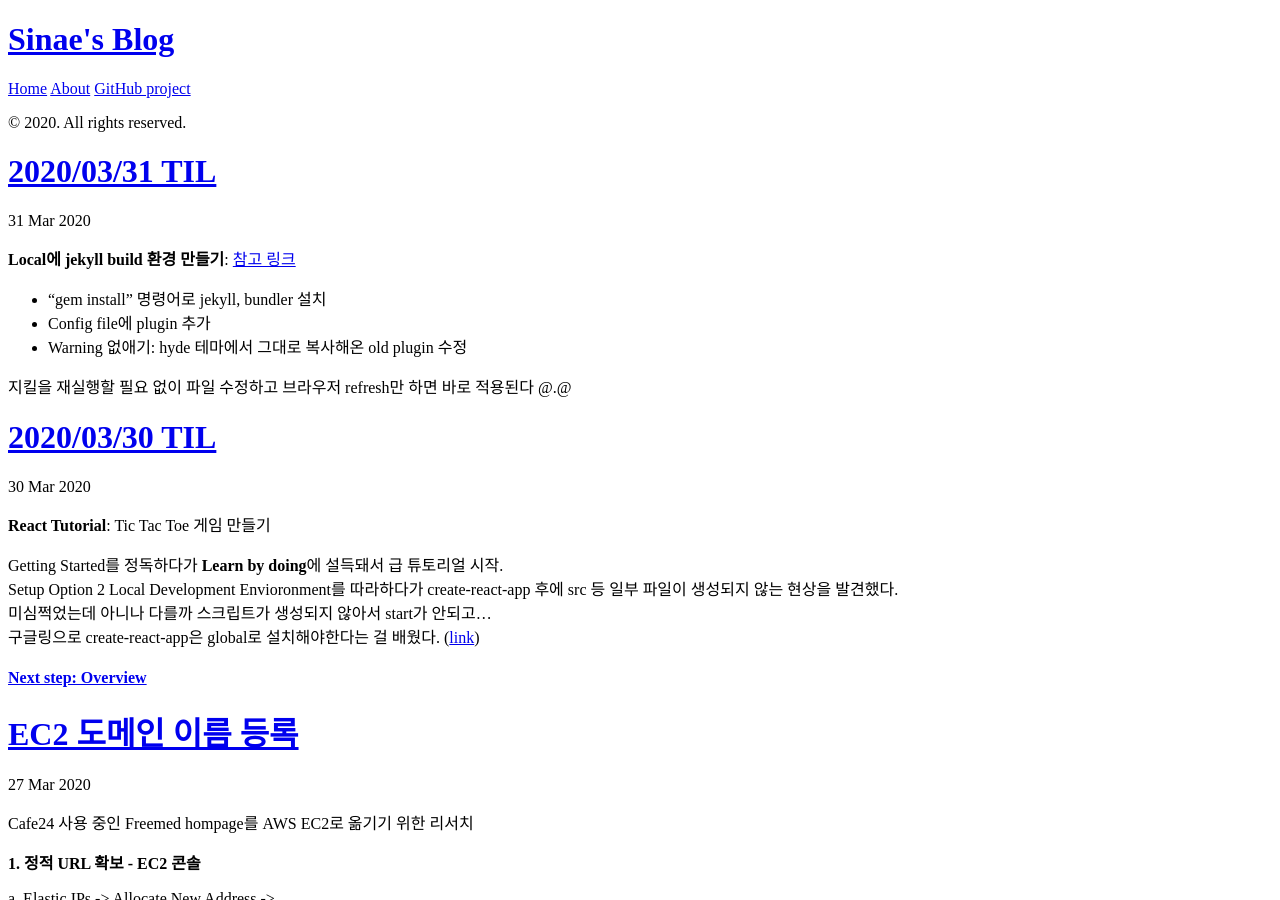
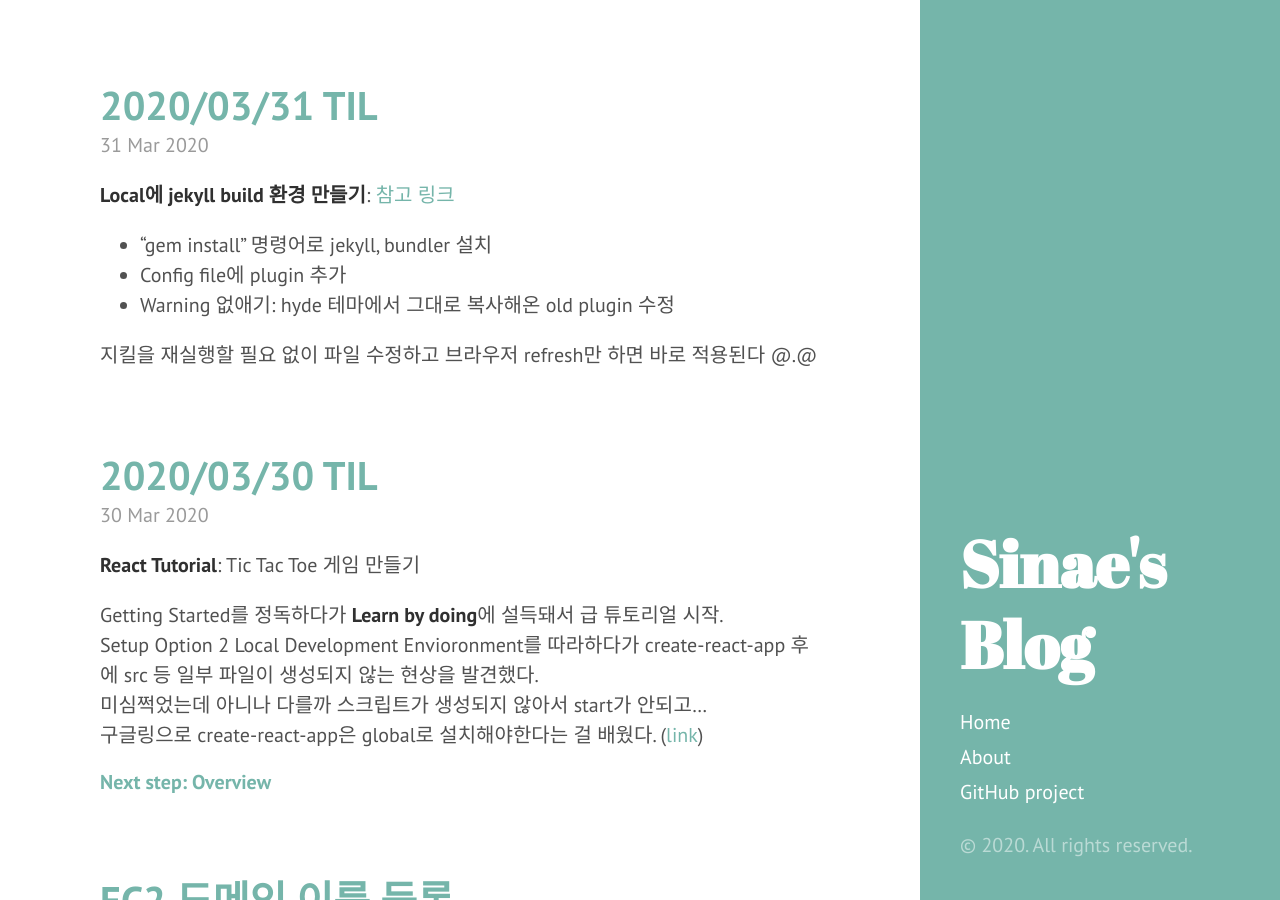
Before and after one commit to sinae-hong/log, a Jekyll site: the page built from index.html, in a window 1280 px wide and 900 px high. Built offline with Jekyll 4.4.1, drawn with Linux system fonts in a browser that asks for light colours; the list of posts is cut into pages by our own code.

Commit message:
fix wrong reference address

```diff
--- a/_config.yml
+++ b/_config.yml
@@ -9,7 +9,7 @@ title:            Sinae's Blog
 tagline:          ''
 description:      ''
 url:              http://sinae-hong.github.io
-baseurl:          '/'
+baseurl:
 
 author:
   name:           'Sinae Hong'
--- a/_includes/head.html
+++ b/_includes/head.html
@@ -15,14 +15,14 @@
   </title>
 
   <!-- CSS -->
-  <link rel="stylesheet" href="{{ site.baseurl }}public/css/poole.css">
-  <link rel="stylesheet" href="{{ site.baseurl }}public/css/syntax.css">
-  <link rel="stylesheet" href="{{ site.baseurl }}public/css/hyde.css">
+  <link rel="stylesheet" href="{{ site.baseurl }}/public/css/poole.css">
+  <link rel="stylesheet" href="{{ site.baseurl }}/public/css/syntax.css">
+  <link rel="stylesheet" href="{{ site.baseurl }}/public/css/hyde.css">
   <link rel="stylesheet" href="http://fonts.googleapis.com/css?family=PT+Sans:400,400italic,700|Abril+Fatface">
 
   <!-- Icons -->
-  <link rel="apple-touch-icon-precomposed" sizes="144x144" href="{{ site.baseurl }}public/apple-touch-icon-144-precomposed.png">
-                                 <link rel="shortcut icon" href="{{ site.baseurl }}public/favicon.ico">
+  <link rel="apple-touch-icon-precomposed" sizes="144x144" href="{{ site.baseurl }}/public/apple-touch-icon-144-precomposed.png">
+                                 <link rel="shortcut icon" href="{{ site.baseurl }}/public/favicon.ico">
 
   <!-- RSS -->
   <link rel="alternate" type="application/rss+xml" title="RSS" href="/atom.xml">
```
